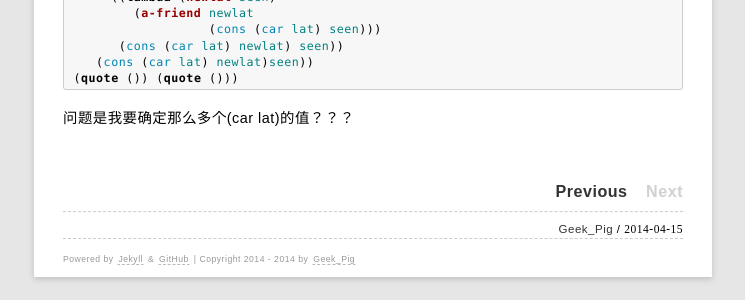
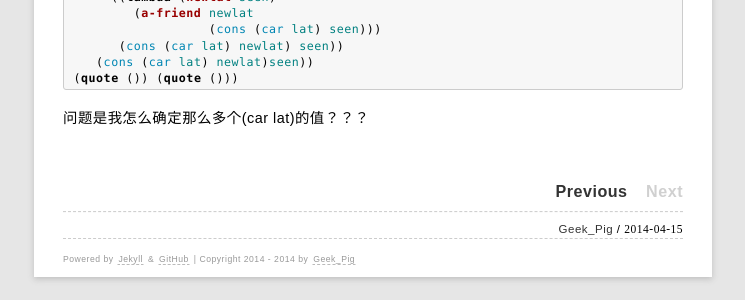
Before and after one commit to rhuichao/uternet.github.io, a Jekyll site: the page built from _posts/2014-04-15-continuation.md, in a window 1280 px wide and 900 px high, scrolled down 1667 px. Shown: the part 594-894 px from the top of the window, without its empty margins (267-1012 px from the left). Built offline with Jekyll 4.4.1, drawn with Linux system fonts in a browser that asks for light colours; some web fonts are replaced; Markdown is read by kramdown in place of the engine named in the settings.

Commit message:
new document posted

````diff
--- a/_posts/2014-04-15-continuation.md
+++ b/_posts/2014-04-15-continuation.md
@@ -138,4 +138,4 @@ col 变成了
  (quote ()) (quote ()))
 ```
 
-问题是我要确定那么多个(car lat)的值？？？
+问题是我怎么确定那么多个(car lat)的值？？？
````
Also changed, not shown: TLS/08.md (+0 -2 lines).
